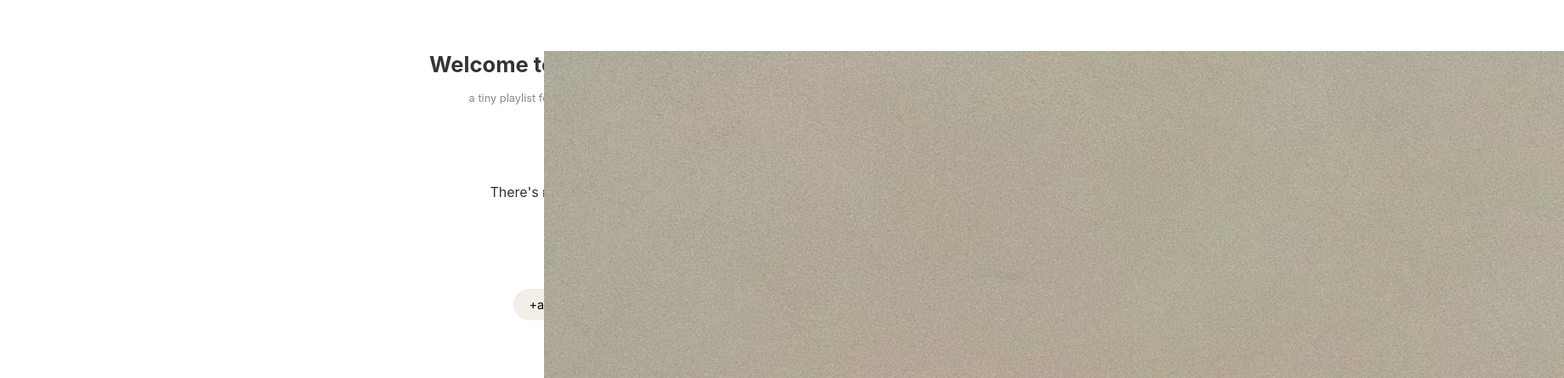
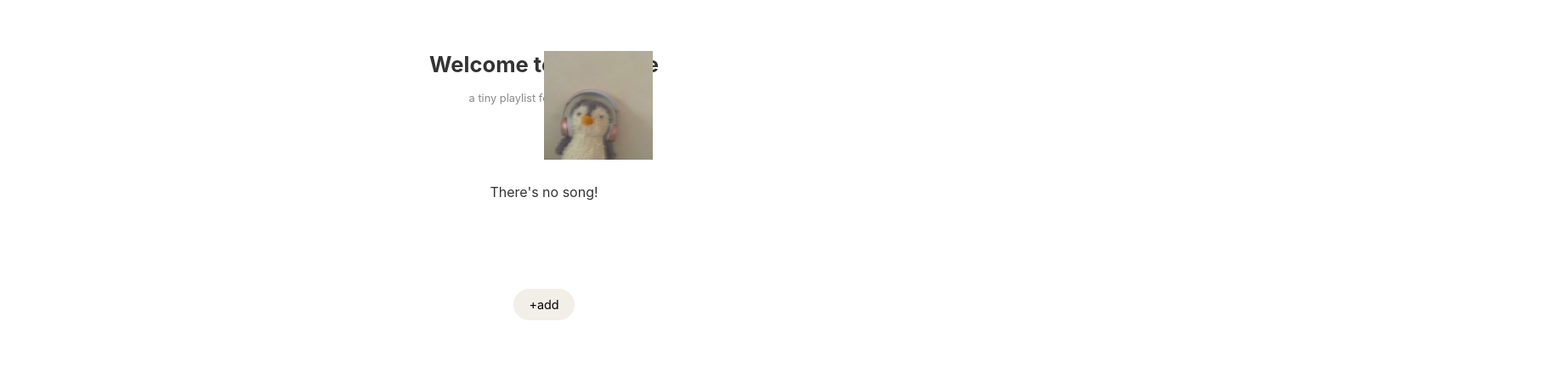
Before and after one commit to minjussi/tinytunes-cover, a plain HTML site: page index.html in a window 1280 px wide. Shown: the part 198-643 px from the top of the page at 85% size, 1840 px wide, since content can reach past the window. Drawn offline with Linux system fonts and the light colour scheme.

Commit message:
Update style.css

```diff
--- a/style.css
+++ b/style.css
@@ -28,6 +28,8 @@ body {
 }
 
 .header img {
+  max-width: 10%;
+  height: auto;
   position: absolute;
 }
 
```
